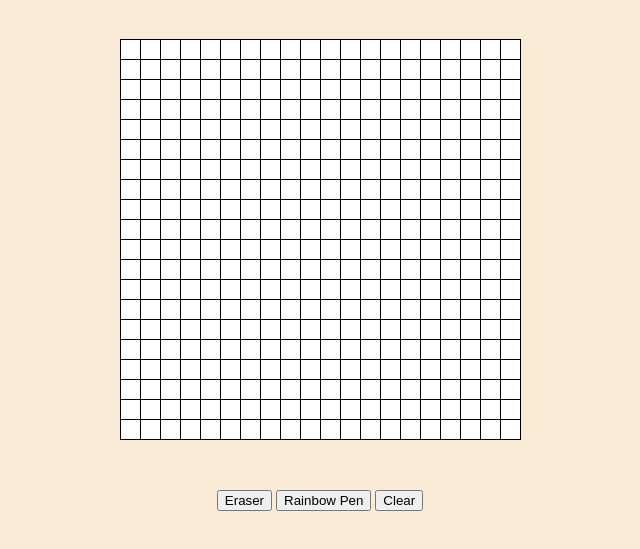
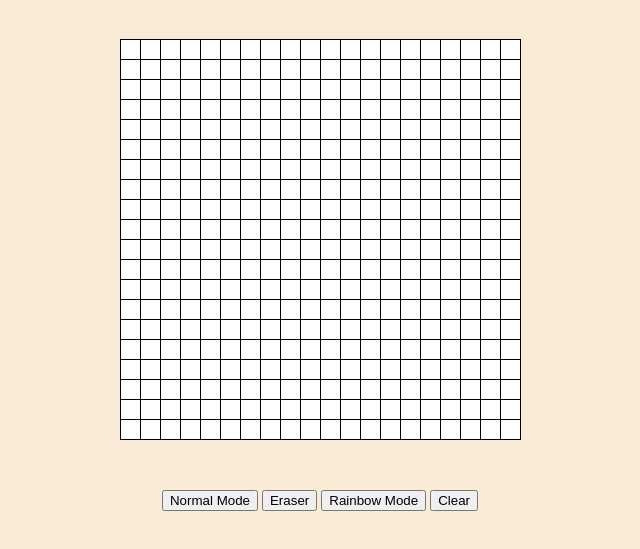
Before and after one commit to Re-Yan/Etch-A-Sketch, a plain HTML site: page index.html in a window 1280 px wide. Shown: the part 69-618 px from the top of the page, without its empty margins (320-960 px from the left). Drawn offline with Linux system fonts and the light colour scheme.

Commit message:
Add Normal Mode Button

```diff
--- a/index.html
+++ b/index.html
@@ -13,8 +13,9 @@
 
     <div id="grid-container"></div>
     <div id="control-panel">
+      <button id="normal">Normal Mode</button>
       <button id="eraser">Eraser</button>
-      <button id="rainbow">Rainbow Pen</button>
+      <button id="rainbow">Rainbow Mode</button>
       <button id="clear">Clear</button>
     </div>
     <script src="script.js"></script>
```
